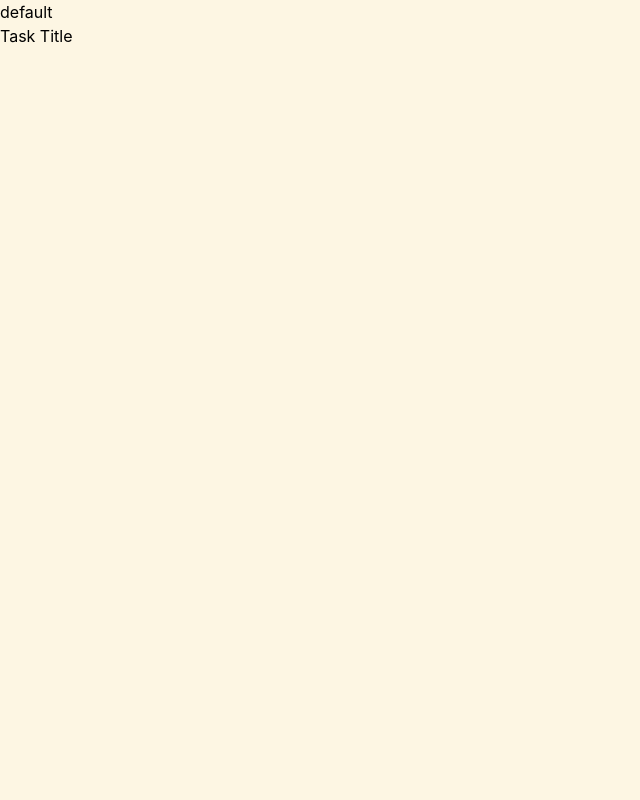
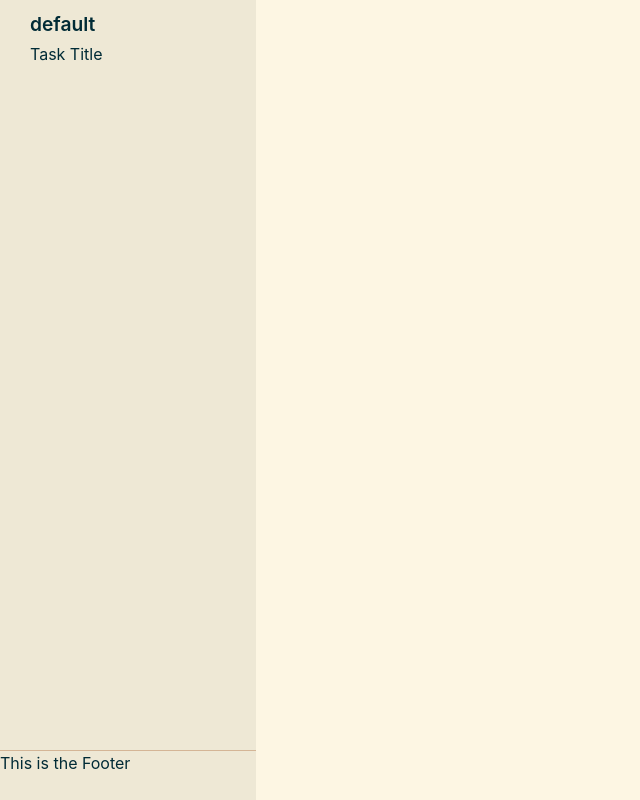
Before and after one commit to JonahKF/odin-todo, a website built with webpack: page src/template.html in a window 1280 px wide. Shown: the whole page, without its empty margins (0-640 px from the left). Built offline with nearby package versions, Linux system fonts and the light colour scheme.

Commit message:
ADDED: CSS Custom Color Vars, Font Awesome Imbed

```diff
--- a/src/styles.css
+++ b/src/styles.css
@@ -52,15 +52,19 @@ h6 {
 /* Reset End */
 
 :root {
-    /* Solarized Theme */
+    /* Based on Solarized Theme by Ethan Schoonover */
     /* Background tones (light theme) */
     --white: #eee8d5;
     --brwhite: #fdf6e3;
+    --accentwhite: #d4b596;
 
     /* Accent tones */
+    --brblack: #002b36;
+    --black: #073642;
     --yellow: #b58900;
     --brred: #cb4b16;
     --red: #dc322f;
+    --orange: #ca501e;
     --magenta: #d33682;
     --brmagenta: #6c71c4;
     --blue: #268bd2;
@@ -70,8 +74,39 @@ h6 {
 
 * {
     font-family: -apple-system, BlinkMacSystemFont, avenir next, avenir, segoe ui, helvetica neue, helvetica, Cantarell, Ubuntu, roboto, noto, arial, sans-serif;
+    color: var(--brblack);
 }
 
 body {
     background-color: var(--brwhite);
 }
+
+.master-grid {
+    display: grid;
+    grid-template-columns: 1fr 4fr;
+}
+
+.sidebar {
+    background-color: var(--white);
+    height: 100vh;
+    display: flex;
+    flex-direction: column;
+}
+
+.sidebar-footer {
+    margin-top: auto;
+    border-top: solid 1px var(--accentwhite);
+    height: 50px;
+}
+
+.nav-list-container {
+    padding: 10px 30px 10px 30px;
+    display: flex;
+    flex-direction: column;
+    gap: 3px;
+}
+
+.nav-list-header {
+    font-size: 1.2rem;
+    font-weight: 600;
+}
--- a/src/template.html
+++ b/src/template.html
@@ -4,17 +4,23 @@
 <head>
     <meta charset="UTF-8">
     <meta name="viewport" content="width=device-width, initial-scale=1.0">
+    <script src="https://kit.fontawesome.com/156ffb70cf.js" crossorigin="anonymous"></script>
     <title>Big J's To-do Web App</title>
 </head>
 
 <body>
-    <div class="sidebar">
-        <div class="list-nav">
+    <div class="master-grid">
+        <div class="sidebar">
+            <div class="list-nav">
+                <!-- Dynamically Populated by JS -->
+            </div>
+            <div class="sidebar-footer">
+                This is the Footer
+            </div>
+        </div>
+        <div class="container">
             <!-- Dynamically Populated by JS -->
         </div>
-    </div>
-    <div class="container">
-        <!-- Dynamically Populated by JS -->
     </div>
 </body>
 
```
